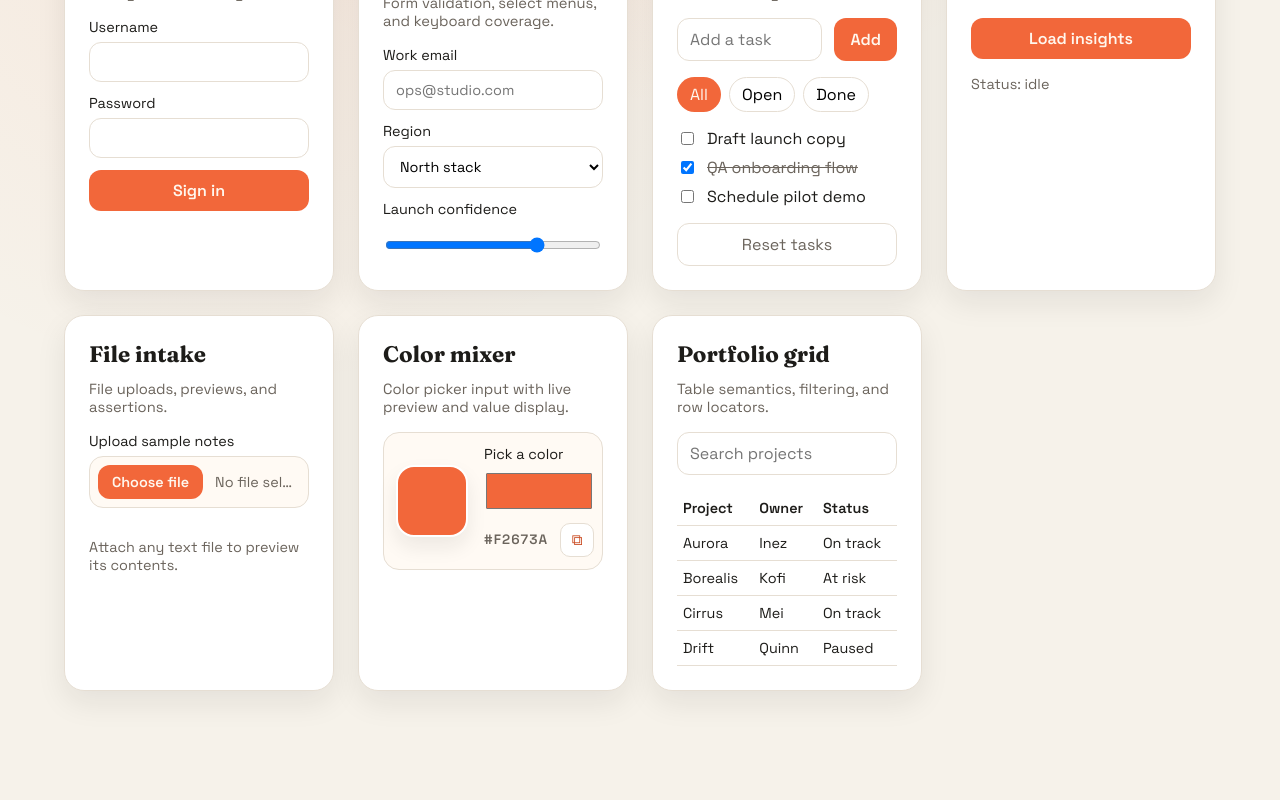
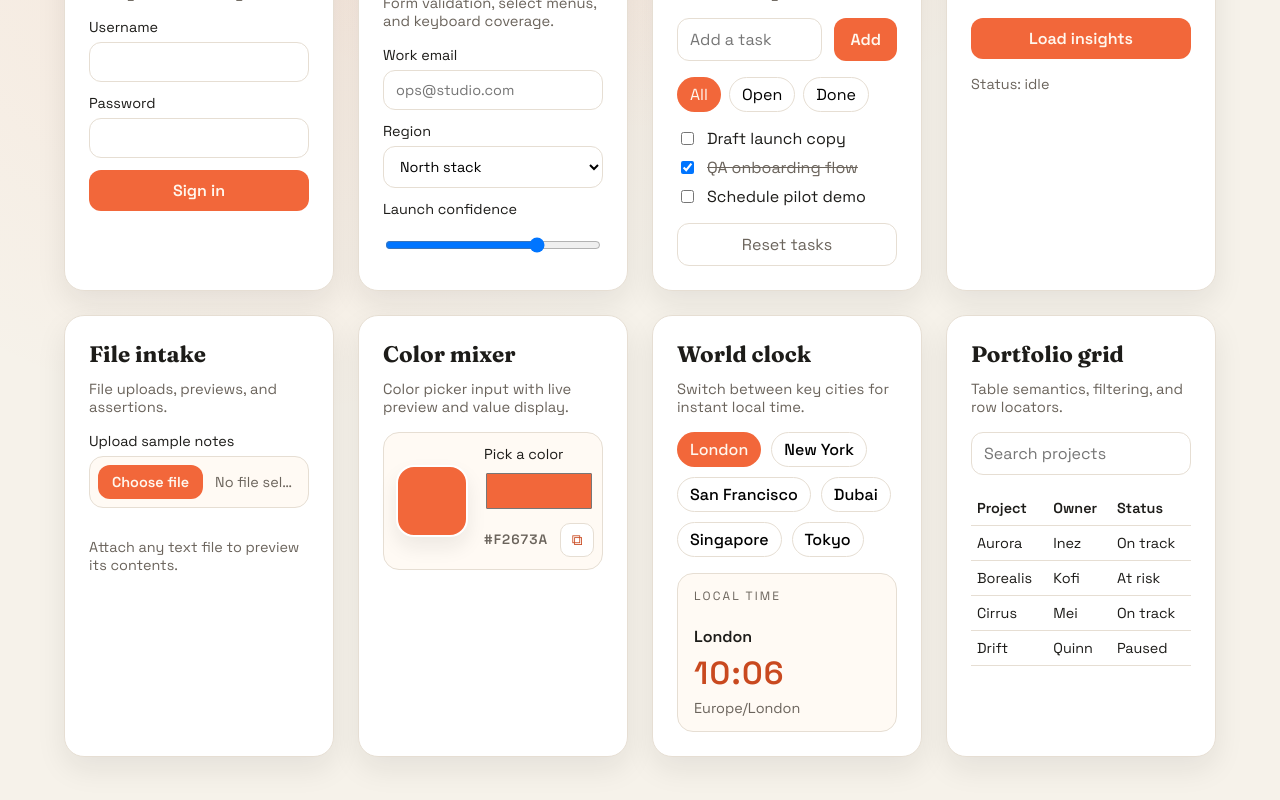
Before and after one commit to marcbey/playwright-test, a React (Vite) app: page / in a window 1280 px wide. Shown: the part 544-1344 px from the top of the page. Before the commit the page ends 1299 px from the top, so only its background shows below. Built offline with nearby package versions, Linux system fonts and the light colour scheme.

Commit message:
feat: add world clock section

```diff
--- a/src/App.jsx
+++ b/src/App.jsx
@@ -50,6 +50,26 @@ export default function App() {
   const [region, setRegion] = useState('north');
   const [accentColor, setAccentColor] = useState('#f2673a');
   const [copyStatus, setCopyStatus] = useState('idle');
+  const [selectedCity, setSelectedCity] = useState('london');
+
+  const cities = [
+    { id: 'london', name: 'London', tz: 'Europe/London' },
+    { id: 'newyork', name: 'New York', tz: 'America/New_York' },
+    { id: 'sf', name: 'San Francisco', tz: 'America/Los_Angeles' },
+    { id: 'dubai', name: 'Dubai', tz: 'Asia/Dubai' },
+    { id: 'singapore', name: 'Singapore', tz: 'Asia/Singapore' },
+    { id: 'tokyo', name: 'Tokyo', tz: 'Asia/Tokyo' },
+  ];
+
+  const selectedCityConfig = cities.find((city) => city.id === selectedCity);
+  const selectedTime = selectedCityConfig
+    ? new Intl.DateTimeFormat('en-US', {
+        hour: '2-digit',
+        minute: '2-digit',
+        hour12: false,
+        timeZone: selectedCityConfig.tz,
+      }).format(new Date())
+    : '';
 
   useEffect(() => {
     const interval = window.setInterval(() => {
@@ -440,6 +460,35 @@ export default function App() {
           </div>
         </section>
 
+        <section className="card" aria-labelledby="world-title">
+          <div className="card-header">
+            <h2 id="world-title">World clock</h2>
+            <p>Switch between key cities for instant local time.</p>
+          </div>
+          <div className="world-clock">
+            <div className="city-tabs" role="tablist" aria-label="World cities">
+              {cities.map((city) => (
+                <button
+                  key={city.id}
+                  type="button"
+                  role="tab"
+                  aria-selected={selectedCity === city.id}
+                  className={selectedCity === city.id ? 'active' : ''}
+                  onClick={() => setSelectedCity(city.id)}
+                >
+                  {city.name}
+                </button>
+              ))}
+            </div>
+            <div className="clock-panel" data-testid="world-clock">
+              <span className="eyebrow">Local time</span>
+              <strong>{selectedCityConfig?.name ?? '—'}</strong>
+              <div className="clock-time">{selectedTime}</div>
+              <span className="muted">{selectedCityConfig?.tz ?? ''}</span>
+            </div>
+          </div>
+        </section>
+
         <section className="card" aria-labelledby="table-title">
           <div className="card-header">
             <h2 id="table-title">Portfolio grid</h2>
--- a/src/styles.css
+++ b/src/styles.css
@@ -432,6 +432,48 @@ button.ghost {
   background: #fff1e6;
 }
 
+.world-clock {
+  display: grid;
+  gap: 16px;
+}
+
+.city-tabs {
+  display: flex;
+  flex-wrap: wrap;
+  gap: 10px;
+}
+
+.city-tabs button {
+  border: 1px solid var(--stroke);
+  background: transparent;
+  padding: 6px 12px;
+  border-radius: 999px;
+  cursor: pointer;
+  font-weight: 500;
+}
+
+.city-tabs button.active {
+  background: var(--accent);
+  color: #fff7ee;
+  border-color: transparent;
+}
+
+.clock-panel {
+  display: grid;
+  gap: 6px;
+  padding: 14px 16px;
+  border-radius: 16px;
+  background: #fffaf4;
+  border: 1px solid var(--stroke);
+}
+
+.clock-time {
+  font-size: 2rem;
+  font-weight: 700;
+  letter-spacing: 0.04em;
+  color: var(--accent-deep);
+}
+
 .muted {
   color: var(--muted);
   font-size: 0.9rem;
```
Also changed, not shown: 1 other file (tests, documents, lock files or other folders).
